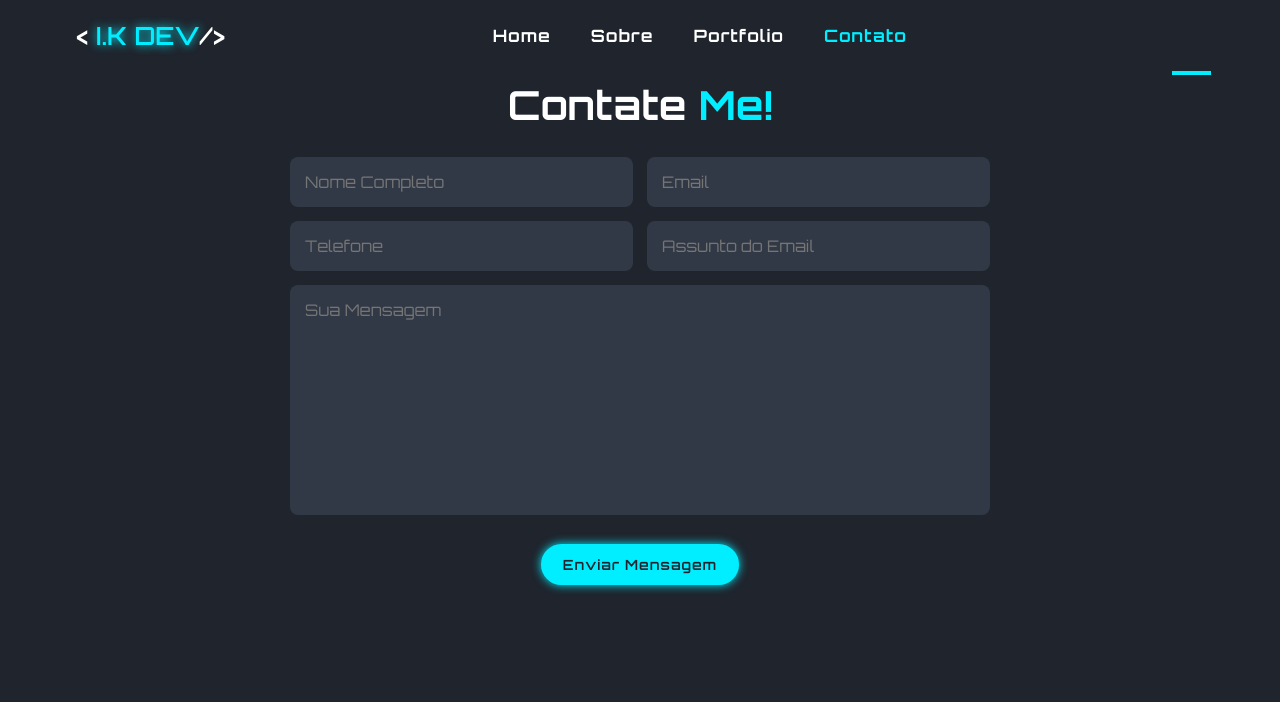
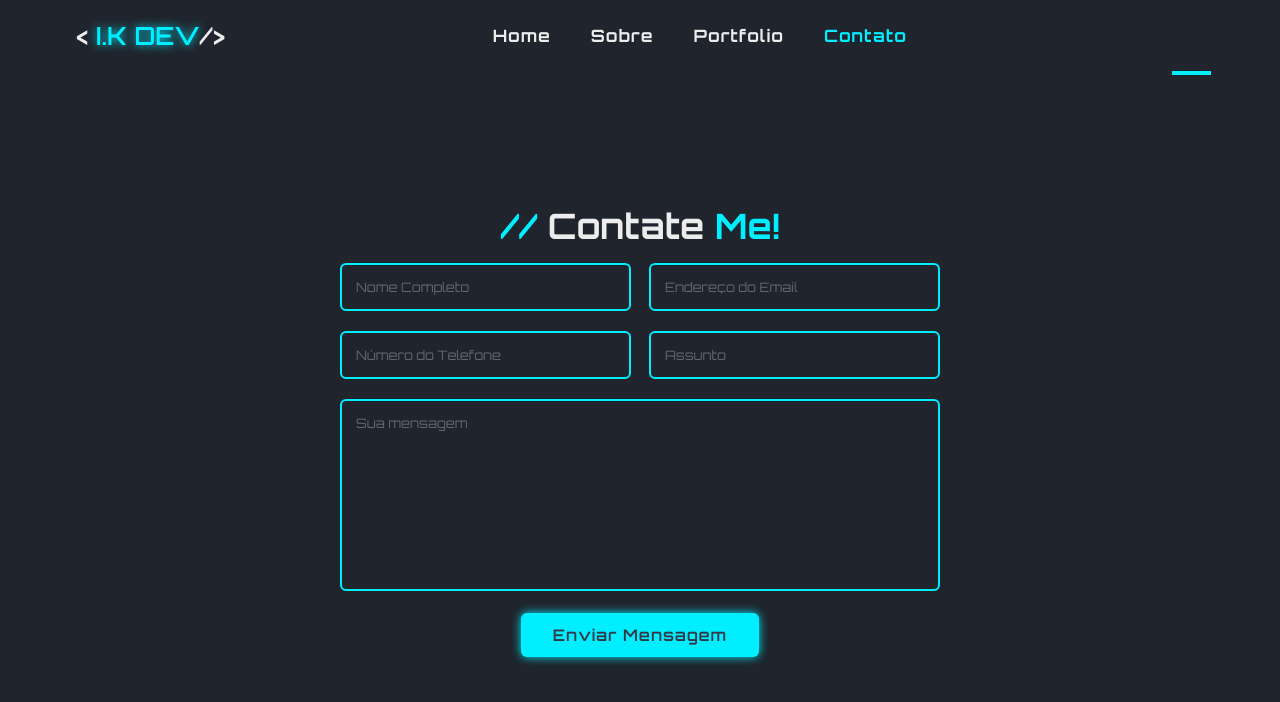
Before and after one commit to Israelkilday/portfolio, a React (Vite) app: page /contact in a window 1280 px wide. Shown: the top 702 px of the page. Built offline with nearby package versions, Linux system fonts and the light colour scheme; some icons are missing.

Commit message:
trying send email on page contact

```diff
--- a/src/index.css
+++ b/src/index.css
@@ -33,7 +33,8 @@
 :root {
   --bg_color: #1f242d;
   --second_bg_color:#323946;
-  --text_color: #fff;
+  /* --text_color: #fff; */
+  --text_color: #ededed;
   --main_color: #0ef;
 }
 
--- a/src/pages/About/About.module.css
+++ b/src/pages/About/About.module.css
@@ -45,6 +45,7 @@
 .about_content h2 {
     text-align: left;
     line-height: 1.2;
+    font-size: 3.5rem;
 }
 
 .about_content p {
@@ -62,7 +63,7 @@
 }
 
 .skills h3 {
-    font-size: 2.5rem;
+    font-size: 2.7rem;
     margin-right: 2rem;
     margin-bottom: 0;
 }
--- a/src/pages/Contact/Contact.jsx
+++ b/src/pages/Contact/Contact.jsx
@@ -1,44 +1,141 @@
 // CSS
 import styles from "./Contact.module.css"
+// HOOKS
+import { useEffect, useState } from "react";
 // COMPONENT
 import Transition from "../../components/Transition";
 
 const Contact = () => {
+  // useEffect(() => {
+  //   const script = document.createElement('script');
+  //   script.src = 'https://smtpjs.com/v3/smtp.js';
+  //   script.async = true;
+  //   document.body.appendChild(script);
+
+  //   return () => {
+  //     document.body.removeChild(script);
+  //   };
+  // }, []);
+
+  // const form = document.querySelector("form");
+
+  // function sendEmail() {
+  //   Email.send({
+  //     Host: "smtp.elasticemail.com",
+  //     Username: "israel.kilday@yahoo.com.br",
+  //     Password: "A7669DA9FADD95A336997B32007E62091E07A713173635C03487BE4AF8FBA7215C76D562545A2DCF10637A0931A79D99",
+  //     To: 'israel.kilday@yahoo.com.br',
+  //     From: "israel.kilday@yahoo.com.br",
+  //     Subject: "This is the subject",
+  //     Body: "And this is the body"
+  //   }).then(
+  //     message => alert(message)
+  //   );
+  // }
+
+  // form.addEventListener("submit", (e) => {
+  //   e.preventDefault();
+  //   sendEmail();
+  // });
+
+  const [name, setName] = useState("");
+  const [email, setEmail] = useState("");
+  const [phone, setPhone] = useState("");
+  const [subject, setSubject] = useState("");
+  const [message, setMessage] = useState("");
+
+  function sendEmail(e) {
+    e.preventDefault();
+
+    if (name === "" || email === "" || phone === "") {
+      alert("Prencha todos os campos")
+    }
+
+    alert("TESTE");
+  }
 
   return (
     <Transition>
       <section className={styles.contact}>
+
         <h2>
-          Contate <span>Me!</span>
+          <span>//</span>  Contate <span>Me!</span>
         </h2>
 
-        <form>
+        <form className={styles.form} onSubmit={sendEmail}>
           <div className={styles.input_box}>
-            <input type="text" placeholder="Nome Completo" className={styles.input_name} />
-            <input type="email" placeholder="Email" className={styles.input_email} />
+            <div className={`${styles.input_field} ${styles.field}`}>
+              <input
+                type="text"
+                placeholder="Nome Completo"
+                className={styles.item}
+                id="name"
+                onChange={(e) => setName(e.target.value)}
+                value={name}
+              />
+
+              <div className={styles.error_txt}>Nome não pode ficar em branco</div>
+            </div>
+
+            <div className={`${styles.input_field} ${styles.field}`}>
+              <input
+                type="text"
+                placeholder="Endereço do Email"
+                className={styles.item}
+                id="email"
+                onChange={(e) => setEmail(e.target.value)}
+                value={email}
+              />
+
+              <div className={styles.error_txt}>Email não pode ficar em branco</div>
+
+            </div>
           </div>
 
           <div className={styles.input_box}>
-            <input type="number" placeholder="Telefone" className={styles.input_fone} />
-            <input type="email" placeholder="Assunto do Email" className={styles.input_subject}/>
+            <div className={`${styles.input_field} ${styles.field}`}>
+              <input
+                type="text"
+                placeholder="Número do Telefone"
+                className={styles.item}
+                id="phone"
+                onChange={(e) => setPhone(e.target.value)}
+                value={phone}
+              />
+              <div className={styles.error_txt}>Telefone não pode ficar em branco</div>
+
+            </div>
+
+            <div className={`${styles.input_field} ${styles.field}`}>
+              <input
+                type="text"
+                placeholder="Assunto"
+                className={styles.item}
+                id="subject"
+                onChange={(e) => setSubject(e.target.value)}
+                value={subject}
+              />
+              <div className={styles.error_txt}>Assunto não pode ficar em branco</div>
+            </div>
           </div>
 
+          <div className={`${styles.textarea_field} ${styles.field}`}>
             <textarea
-              className={styles.input_textarea}
               name=""
-              id=""
+              placeholder="Sua mensagem"
+              id="message"
               cols="30"
               rows="10"
-              placeholder="Sua Mensagem"
-            ></textarea>
+              className={styles.item}
+              onChange={(e) => setMessage(e.target.value)}
+              value={message}
+            >
+            </textarea>
 
-          <div className={styles.btn_box}>
-            <button type="submit" className={styles.btn}>
-              Enviar Mensagem
-            </button>
+            <div className={styles.error_txt}>Mensagem não pode ficar em branco</div>
+          </div>
 
-            {/* <span className={styles.animate} style={{ "--i": 7 }}></span> */}
-          </div>
+          <button type="submit">Enviar Mensagem</button>
         </form>
       </section>
     </Transition>
@@ -46,3 +143,38 @@ const Contact = () => {
 };
 
 export default Contact;
+
+
+// A7669DA9FADD95A336997B32007E62091E07A713173635C03487BE4AF8FBA7215C76D562545A2DCF10637A0931A79D99
+
+
+{/* <div className={styles.input_box}>
+
+              <input
+                type="text"
+                placeholder="Nome Completo"
+                className={styles.input_name}
+              />
+
+            <input type="email" placeholder="Email" className={styles.input_email} />
+          </div>
+
+          <div className={styles.input_box}>
+            <input type="number" placeholder="Telefone" className={styles.input_fone} />
+            <input type="email" placeholder="Assunto do Email" className={styles.input_subject} />
+          </div>
+
+          <textarea
+            className={styles.input_textarea}
+            name=""
+            id=""
+            cols="30"
+            rows="10"
+            placeholder="Sua Mensagem"
+          ></textarea>
+
+          <div className={styles.btn_box}>
+            <button type="submit" className={styles.btn}>
+              Enviar Mensagem
+            </button>
+          </div> */}
--- a/src/pages/Contact/Contact.module.css
+++ b/src/pages/Contact/Contact.module.css
@@ -1,17 +1,99 @@
-    section {
-        max-height: 100vh;
+    .contact {
+        min-height: 100vh;
         padding: 8rem 6% 2rem;
-        /* overflow: hidden; */
+        display: flex;
+        justify-content: center;
+        align-items: center;
+        flex-direction: column;
     }
 
     .contact h2 {
-        margin-bottom: 2rem;
-        font-size: 4rem;
-        opacity: 0;
-        animation: animate .8s ease-in-out  1 forwards;
+        margin-bottom: .5rem;
+        font-size: 3.5rem;
+        text-align: center;
+            /* opacity: 0; */
+        /* animation: animate .8s ease-in-out  1 forwards; */
     }
 
-    @keyframes animate {
+    .contact form {
+        width: 600px;
+        text-align: center;
+    }
+
+    form .input_box {
+        display: flex;
+        justify-content: space-between;
+    }
+
+    .input_box .input_field {
+        width: 48.5%
+    }
+
+    .field .item {
+        width: 100%;
+        padding: 1.4rem;
+        background: transparent;
+        border: .2rem solid var(--main_color);
+        outline:  none;
+        border-radius: .6rem;
+        font-size: 1.3rem;
+        color: var(--text_color);
+        margin: 1rem 0;
+    }
+
+    .field .item::placeholder {
+        color: rgba(255, 255, 255, .3);
+    }
+
+    .field .error_txt {
+        font-size: 1.3rem;
+        color: #d93025;
+        text-align: left;
+        margin: -.5rem 0 .8rem;
+        display: none;
+    }
+
+    form .textarea_field .item {
+        resize: none;
+    }
+
+    form .textarea_field .error_txt  {
+        margin-top: -.8rem;
+    }
+
+    form button {
+        padding: 1.2rem 3.2rem;
+        background: var(--main_color);
+        border: none;
+        outline: none;
+        border-radius: .6rem;
+        box-shadow: 0 0 1rem var(--main_color);
+        font-size: 1.6rem;
+        color: var(--second_bg_color);
+        letter-spacing: .1rem;
+        font-weight: 600;
+        cursor: pointer;
+        margin-top: 1rem;
+        transition: .5s;
+    }
+
+    form button:hover {
+        box-shadow: none;
+    }
+
+
+
+
+
+
+
+
+
+
+
+
+
+    /* @keyframes animate {
         from {
             opacity: 0;
             transform: translate(0, -100px);
@@ -30,28 +112,38 @@
         margin: 1rem auto;
         text-align: center;
         margin-bottom: 3rem;
+
     }
 
-    .contact form .input_box {
+    form .input_box {
         display: flex;
         justify-content: space-between;
         flex-wrap: wrap;
     }
 
-    .contact form .input_box input,
-    .contact form textarea {
+    form .input_box input,
+    form textarea::placeholder {
+        font-family: 'Orbitron', sans-serif;
+    }
+
+    form .input_box input,
+    form textarea {
         width: 100%;
         padding: 1.5rem;
         font-size: 1.6rem;
         color: var(--text_color);
-        background: var(--second_bg_color);
+        background: transparent;
         border-radius: .8rem;
         margin: .7rem 0;
+        font-family: 'Poppins', sans-serif;
+        border: solid 1px var(--main_color);
     }
 
-    .contact form .input_box input:hover,
-    .contact form textarea:hover {
-        border: solid 1px var(--main_color);
+    form .input_box input:hover,
+    form textarea:hover {
+        border: none;
+        background: var(--second_bg_color);
+        transition: .5s;
     }
 
     .contact form .input_box input {
@@ -60,12 +152,12 @@
 
     .input_name {
         opacity: 0;
-        animation: inputLeft .8s ease-in-out .2s 1 forwards;
+        animation: inputLeft .8s ease-in-out .3s 1 forwards;
     }
 
     .input_fone {
         opacity: 0;
-        animation: inputLeft .8s ease-in-out .4s 1 forwards;
+        animation: inputLeft .8s ease-in-out .6s 1 forwards;
     }
 
     @keyframes inputLeft {
@@ -84,12 +176,12 @@
 
     .input_email {
         opacity: 0;
-        animation: inputRight .8s ease-in-out .2s 1 forwards;
+        animation: inputRight .8s ease-in-out .3s 1 forwards;
     }
 
     .input_subject {
         opacity: 0;
-        animation: inputRight .8s ease-in-out .4s 1 forwards;
+        animation: inputRight .8s ease-in-out .6s 1 forwards;
     }
 
     @keyframes inputRight {
@@ -108,7 +200,7 @@
 
     .input_textarea {
         opacity: 0;
-        animation: textarea .8s ease-in-out .6s 1 forwards;
+        animation: textarea .8s ease-in-out .9s 1 forwards;
     }
 
     @keyframes textarea {
@@ -136,7 +228,7 @@
 
     .btn_box {
         opacity: 0;
-        animation: button .8s ease-in-out .8s 1 forwards;
+        animation: button .8s ease-in-out 1.2s 1 forwards;
     }
 
     @keyframes button {
@@ -207,4 +299,4 @@
         .contact form .input_box input {
             width: 100%;
         }
-    }
+    } */
--- a/src/pages/Home/Home.module.css
+++ b/src/pages/Home/Home.module.css
@@ -10,19 +10,44 @@
     height: 30rem;
 }
 
-/* .home_content h3 { */
- .first_h3 {
+@keyframes animate {
+    from {
+        opacity: 0;
+        transform: translate(0, 120px);
+        filter: blur(33px);
+    }
+
+    to {
+        opacity: 1;
+        transform: translate(0);
+        filter: blur(0);
+    }
+}
+
+.home_content .first_h3 {
     font-size: 3rem;
     font-weight: 700;
     font-family: 'Montserrat', sans-serif;
     position: relative;
+    opacity: 0;
+    animation: animate .8s ease-in-out  1 forwards;
+
 }
 
-.home_content h1 {
+.home_content .animate_h1 {
     font-size: 4.6rem;
     font-weight: 700;
     line-height: 1.3;
     position: relative;
+    opacity: 0;
+    animation: animate .8s ease-in-out .3s 1 forwards;
+}
+
+.home_content .transparent_text {
+    position: relative;
+    width: 40rem;
+    opacity: 0;
+    animation: animate .8s ease-in-out .6s 1 forwards;
 }
 
 .home_content .animation_text {
@@ -30,10 +55,6 @@
     font-size: 3.3rem;
 }
 
-.home_content .transparent_text {
-    position: relative;
-    width: 40rem;
-}
 
 .home_content .transparent_text .animation_text {
     margin-bottom: 2rem;
@@ -110,33 +131,29 @@
     font-size: 1.6rem;
     color: var(--main_color);
     margin: 1rem 1.5rem 3rem 0;
-    transition: .3s ease;
+    transition: .8s ease;
     position: relative;
 }
 
 .whatsapp_link:hover {
-    box-shadow: 0 0 1rem #25D366 ;
     color: #fff;
     background: #25D366;
     border: none;
 }
 
 .instagram_link:hover {
-    box-shadow: 0 0 1rem #c13584 ;
     color: #fff;
     background: #C13584;
     border: none;
 }
 
 .linkedin_link:hover {
-    box-shadow: 0 0 1rem  #2867B2 ;
     color: #fff;
     background:  #2867B2;
     border: none;
 }
 
 .github_link:hover {
-    box-shadow: 0 0 1rem  #181717; ;
     color: #fff;
     background:  #181717;;
     border: none;
@@ -144,6 +161,8 @@
 
 .btn_box {
     position: relative;
+    opacity: 0;
+    animation: animate .8s ease-in-out .9s 1 forwards;
 }
 
 .btn_box .btn {
```
Also changed, not shown: src/pages/About/About.jsx (+15 -4 lines), src/pages/Home/Home.jsx (+5 -46 lines).
